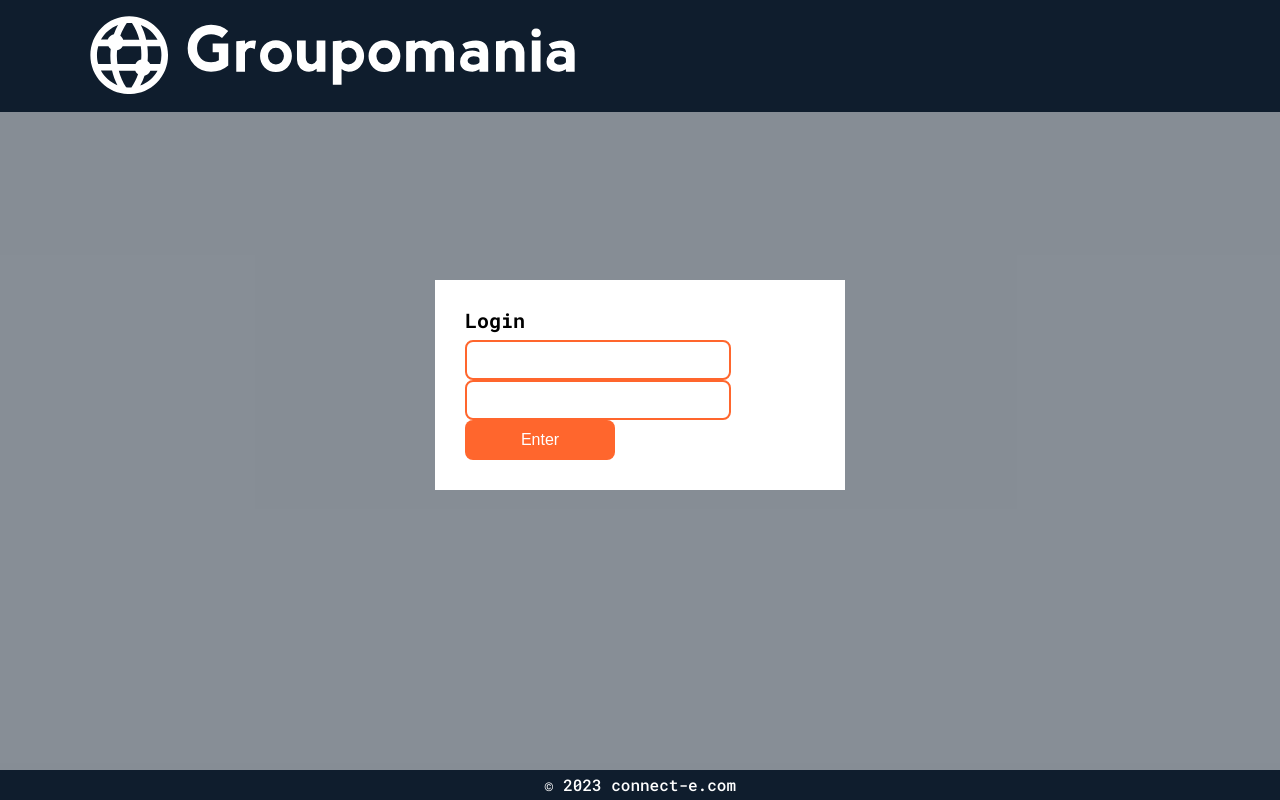
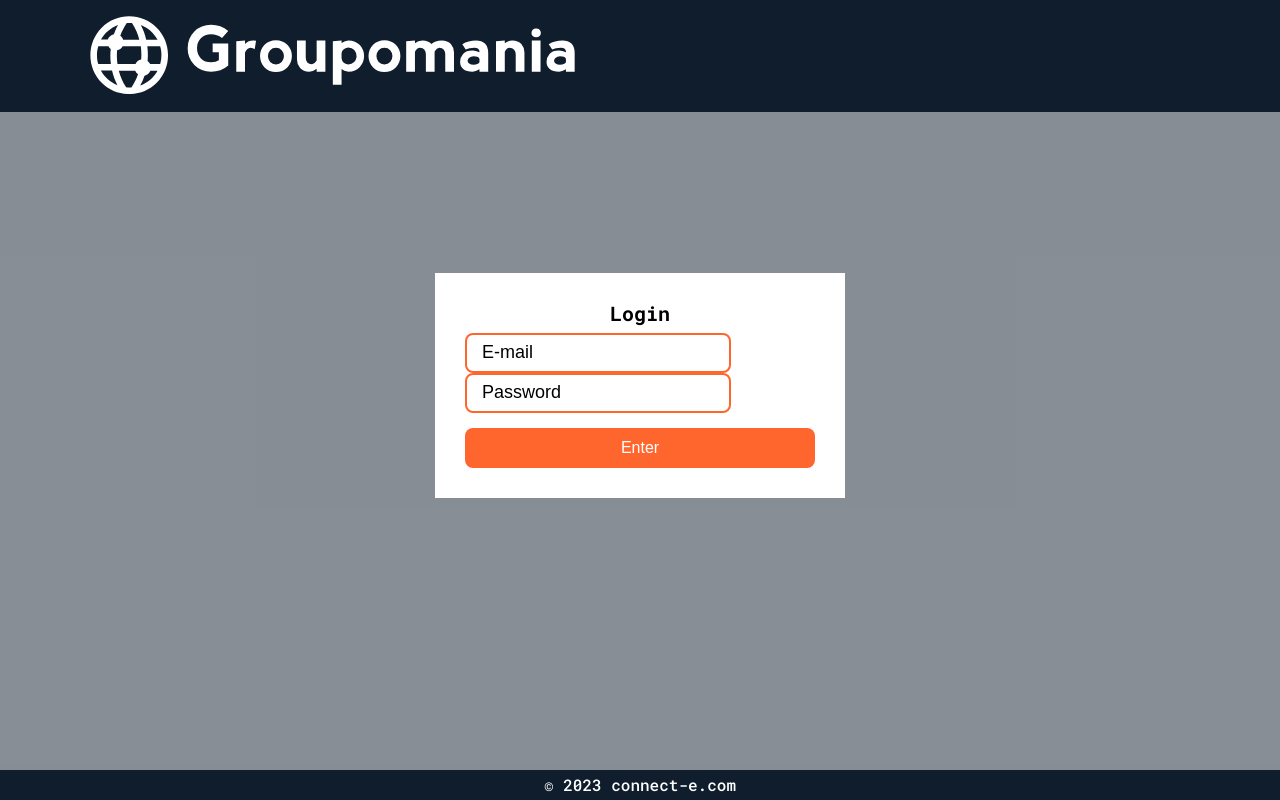
Before and after one commit to vadym-loik/Groupomania, a Vue app in the folder frontend/: page /login in a window 1280 px wide. Built offline with nearby package versions, Linux system fonts and the light colour scheme.

Commit message:
Update index.vue

```diff
--- a/frontend/src/components/auth/login/index.vue
+++ b/frontend/src/components/auth/login/index.vue
@@ -1,10 +1,25 @@
 <template>
   <AuthContainer class="login">
     <MainTitle class="login__title">Login</MainTitle>
-    <Form>
-      <CustomInput />
-      <CustomInput />
-      <Button>Enter</Button>
+    <Form class="login__form">
+      <CustomInput
+        v-model="formData.email"
+        name="email"
+        placeholder="E-mail"
+        autocomplete="email"
+        :rules="emailRules"
+        class="login__input"
+      />
+      <CustomInput
+        v-model="formData.password"
+        name="password"
+        autocomplete="current-password"
+        type="password"
+        placeholder="Password"
+        :rules="passwordRules"
+        class="login__input"
+      />
+      <Button class="login__btn" type="submit">Enter</Button>
     </Form>
   </AuthContainer>
 </template>
@@ -15,11 +30,11 @@ import MainTitle from '../../shared/MainTitle.vue';
 import Form from '../../shared/form/index.vue';
 import CustomInput from '../../shared/CustomInput.vue';
 import Button from '../../Button.vue';
-// import {
-//   emailValidation,
-//   passwordValidation,
-//   isRequired,
-// } from '../../../utils/validationRules';
+import {
+  emailValidation,
+  passwordValidation,
+  isRequired,
+} from '../../../utils/validationRules';
 
 export default {
   name: 'Login',
@@ -30,7 +45,52 @@ export default {
     CustomInput,
     Button,
   },
+  data() {
+    return {
+      loading: false,
+      formData: {
+        email: '',
+        password: '',
+      },
+    };
+  },
+  computed: {
+    rules() {
+      return {
+        emailValidation,
+        passwordValidation,
+        isRequired,
+      };
+    },
+    emailRules() {
+      return [this.rules.isRequired, this.rules.emailValidation];
+    },
+    passwordRules() {
+      return [this.rules.isRequired];
+    },
+  },
 };
 </script>
 
-<style lang="scss" scoped></style>
+<style lang="scss" scoped>
+.login {
+  &__form {
+    display: block;
+    flex-direction: column;
+  }
+
+  &__title {
+    text-align: center;
+  }
+
+  &__input {
+    margin-bottom: 20px;
+    width: 100%;
+  }
+
+  &__btn {
+    width: 100%;
+    margin-top: 15px;
+  }
+}
+</style>
```
